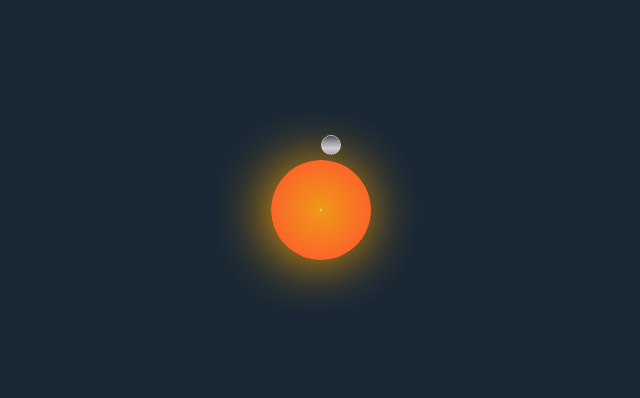
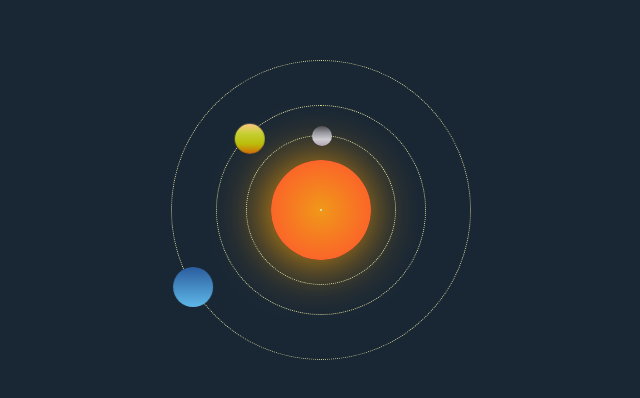
Before and after one commit to anjila-in-github/Animated_Solar_System, a plain HTML site: page index.html in a window 1280 px wide. Shown: the part 190-588 px from the top of the page, without its empty margins (319-959 px from the left). Drawn offline with Linux system fonts and the light colour scheme.

Commit message:
feat:added css to venus and earth

```diff
--- a/style.css
+++ b/style.css
@@ -18,7 +18,29 @@ body{
     left: 50%;
     transform: translate(-50%, -50%);
 }
+
+.mercury_orbit,
+.venus_orbit,
+.earth_orbit,
+.mars_orbit,
+.jupiter_orbit,
+.saturn_orbit,
+.uranus_orbit,
+.neptune_orbit {
+    border: 1px dotted #dd9;
+    position: absolute;
+    top: 50%;
+    left: 50%;
+    transform: translate(-50%, -50%);
+    border-radius: 50%;
+    background: transparent;
+}
 .mercury_orbit{
+    height: 150px;
+    width: 150px;
+}
+
+.mercury{
     height:20px;
     width: 20px;
     border-radius: 50%;
@@ -40,18 +62,53 @@ body{
         transform: rotate(0deg) translateX(75px) rotate(0deg);
     }
 }
-.mercury_orbit,
-.venus_orbit,
-.earth_orbit,
-.mars_orbit,
-.jupiter_orbit,
-.saturn_orbit,
-.uranus_orbit,
-.neptune_orbit {
-    border: 1px dotted #dd9;
+
+.venus_orbit{
+    height: 210px;
+    width: 210px;
+}
+.venus{
+    height: 30px;
+    width: 30px;
+    border-radius: 50%;
+    background: linear-gradient(#fcc782, #c5cf31, #bbbe0b, #d36a08);
     position: absolute;
-    top: 50%;
-    left: 50%;
+    top:44%;
+    left:44%;
     transform: translate(-50%, -50%);
+    animation: orbit2 8s linear infinite;
+}
+@keyframes orbit2{
+    from {
+        transform: rotate(0deg) translateX(105px) rotate(0deg);
+
+    }
+    to {
+        transform: rotate(360deg) translateX(105px) rotate(-360deg);
+    }
+}
+.earth_orbit{
+    height: 300px;
+    width: 300px;
+}
+.earth{
+    height: 40px;
+    width: 40px;
     border-radius: 50%;
+    background: linear-gradient(#2b5d9f, #3c7bb6, #4e9ad0,
+    #5fb8e8);
+    position: absolute;
+    top:44%;
+    left:44%;
+    transform: translate(-50%, -50%);
+    animation: orbit3 12s linear infinite;
 }
+@keyframes orbit3{
+    from {
+        transform: rotate(0deg) translateX(150px) rotate(0deg);
+
+    }
+    to {
+        transform: rotate(360deg) translateX(150px) rotate(-360deg);
+    }
+}
```
